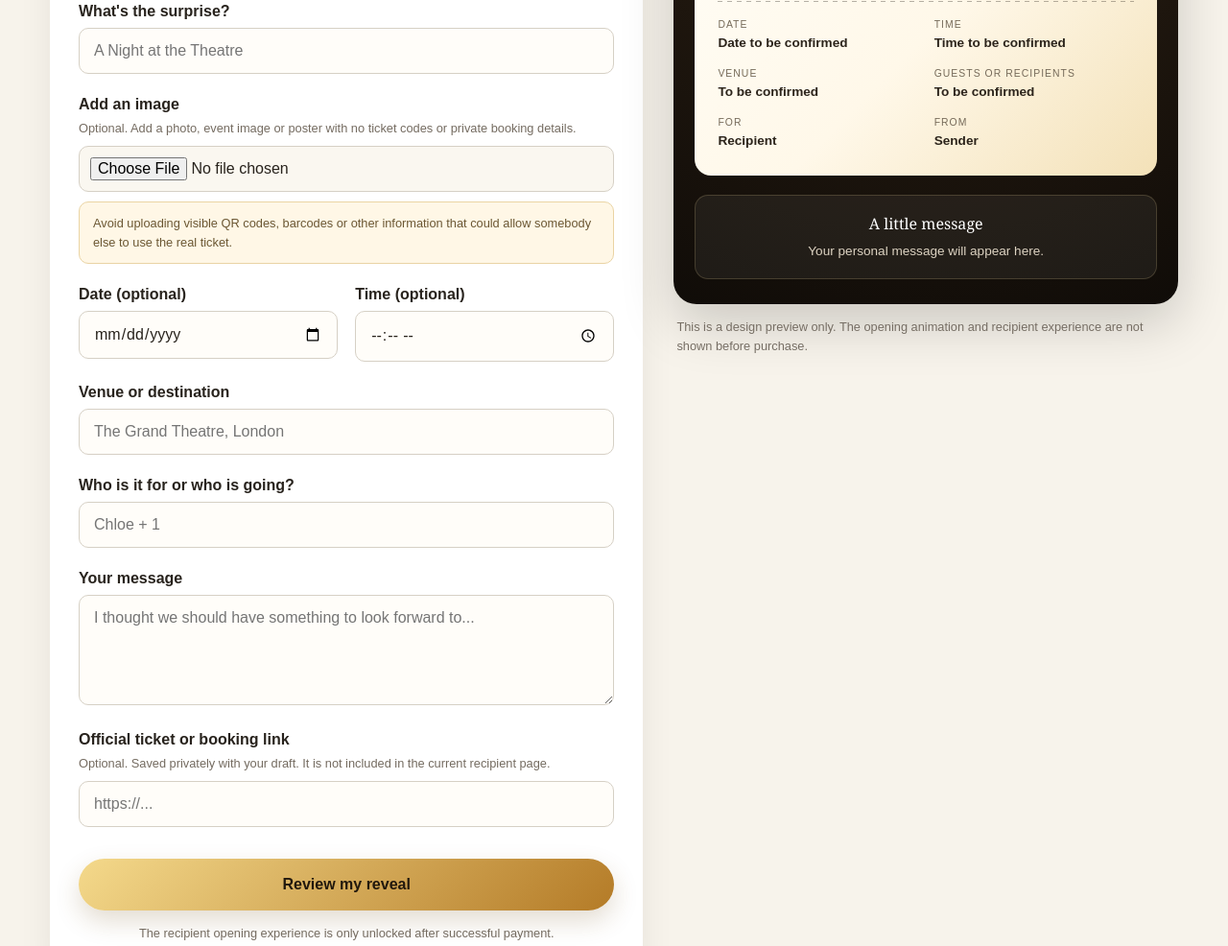
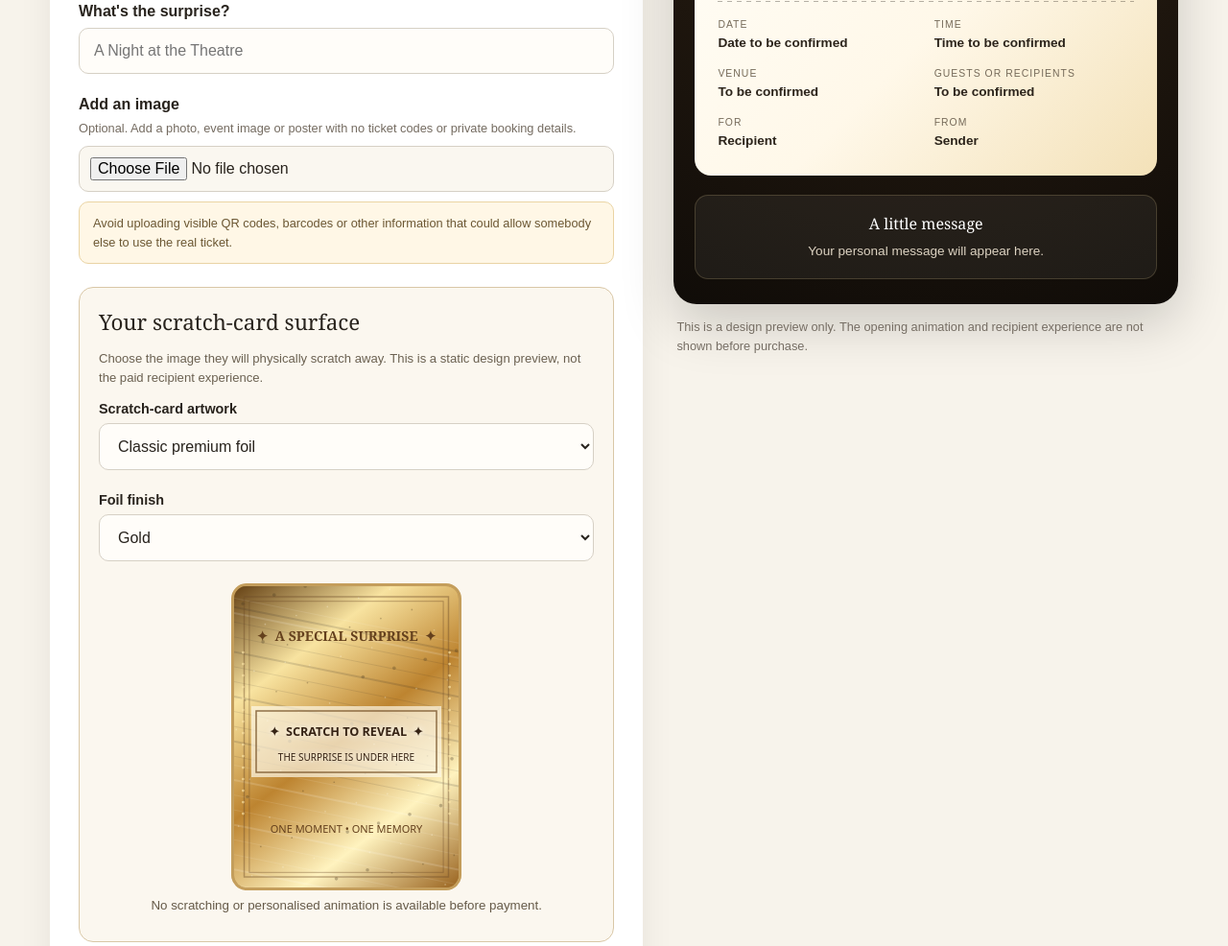
Before and after one commit to Fentioni/reveal-mvp, a website: page public/legacy-create.html in a window 1280 px wide. Shown: the part 609-1595 px from the top of the page at 96% size. Drawn offline with Linux system fonts and the light colour scheme.

Commit message:
Add static scratch surface selection and custom cover controls to staging creator

```diff
--- a/public/legacy-create.html
+++ b/public/legacy-create.html
@@ -100,7 +100,8 @@
     }
 
     input,
-    textarea {
+    textarea,
+    select {
       width: 100%;
       min-width: 0;
       border: 1px solid #d6d0c5;
@@ -114,6 +115,7 @@
 
     input:focus,
     textarea:focus,
+    select:focus,
     button:focus-visible {
       outline: 2px solid #b47b27;
       outline-offset: 3px;
@@ -129,6 +131,14 @@
       background: #faf7f0;
     }
 
+    .scratch-choice{margin:24px 0;padding:20px;border:1px solid #d9c7a6;border-radius:15px;background:#fbf7ef}
+    .scratch-choice h3{font-family:Georgia,serif;font-weight:500;font-size:1.4rem;margin:0 0 8px}
+    .scratch-choice label{display:block;margin:12px 0 7px;font-size:.9rem}
+    .scratch-choice p{font-size:.82rem;color:#6b6151;line-height:1.55}
+    .scratch-choice [hidden]{display:none!important}
+    .scratch-static-frame{width:min(100%,240px);aspect-ratio:3 / 4;border:3px solid #c49e5c;border-radius:16px;overflow:hidden;position:relative;margin:15px auto 8px;background:#a87b35}
+    .scratch-static-frame canvas{width:100%;height:100%;position:absolute;inset:0;display:block;pointer-events:none!important;touch-action:auto!important}
+    .scratch-choice small{display:block;text-align:center;color:#655a48;margin-bottom:10px}
     .two-columns {
       display: grid;
       grid-template-columns: minmax(0, 1fr) minmax(0, 1fr);
@@ -520,6 +530,38 @@
             </div>
           </div>
 
+          <div class="scratch-choice">
+            <h3>Your scratch-card surface</h3>
+            <p>Choose the image they will physically scratch away. This is a static design preview, not the paid recipient experience.</p>
+            <div class="field">
+              <label for="scratchStyle">Scratch-card artwork</label>
+              <select id="scratchStyle">
+                <option value="classic">Classic premium foil</option>
+                <option value="theatre">Theatre Velvet</option>
+                <option value="concert">Concert Lights</option>
+                <option value="custom">Upload my own surface image</option>
+              </select>
+            </div>
+            <div class="field">
+              <label for="scratchFoil">Foil finish</label>
+              <select id="scratchFoil">
+                <option value="gold">Gold</option>
+                <option value="silver">Silver</option>
+                <option value="midnight">Midnight</option>
+                <option value="rose">Rose</option>
+              </select>
+            </div>
+            <div class="field" id="scratchUploadField" hidden>
+              <label for="scratchCoverImage">Your image for the scratch layer</label>
+              <input type="file" id="scratchCoverImage" accept="image/jpeg,image/png,image/webp">
+              <p>JPEG, PNG or WebP, up to 10 MB. Minimum 640 × 640 pixels. Image is cropped to fill the scratch card.</p>
+            </div>
+            <div class="scratch-static-frame" aria-label="Static preview of selected scratch surface">
+              <canvas id="scratchSurfacePreview" aria-hidden="true"></canvas>
+            </div>
+            <small>No scratching or personalised animation is available before payment.</small>
+          </div>
+
           <div class="two-columns">
             <div class="field">
               <label for="eventDate">Date (optional)</label>
@@ -671,7 +713,8 @@
     </div>
   </main>
 
-  <script>
+  <script type="module">
+    import { ScratchCard } from '/scratchcard.js?v=surface-design-v2';
     const $ = id => document.getElementById(id);
 
     const fields = [
@@ -693,6 +736,13 @@
     let removeImage = false;
     let objectUrl = null;
     let pendingReview = false;
+    let selectedScratchImage = null;
+    let selectedScratchUrl = null;
+    let savedScratchUrl = null;
+    let existingScratchImage = false;
+    let scratchSelectionSequence = 0;
+    const scratchPreview = new ScratchCard({canvas: $("scratchSurfacePreview"), foil:"gold", coverStyle:"classic"});
+    scratchPreview.canvas.style.pointerEvents = "none";
 
     function show(text, type = "error") {
       message.textContent = text;
```
